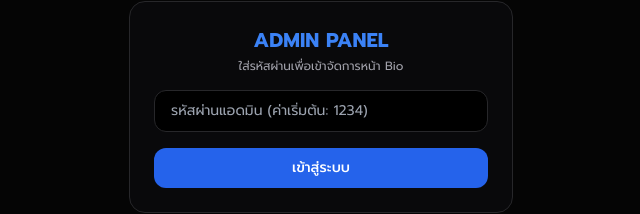
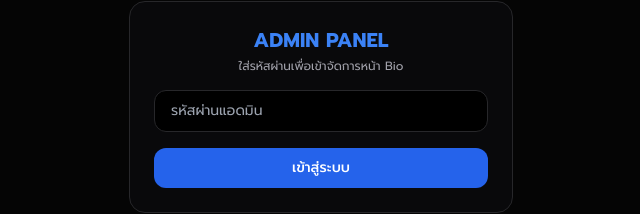
Before and after one commit to MYSTICEXPLOIT99/dexter-bio, a plain HTML site: page admin.html in a window 1280 px wide. Shown: the part 111-325 px from the top of the page, without its empty margins (319-959 px from the left). Drawn offline with nearby package versions, Linux system fonts and the light colour scheme.

Commit message:
Update admin.html

```diff
--- a/admin.html
+++ b/admin.html
@@ -19,7 +19,7 @@
             <h1 class="text-xl font-bold text-blue-500">ADMIN PANEL</h1>
             <p class="text-xs text-zinc-400">ใส่รหัสผ่านเพื่อเข้าจัดการหน้า Bio</p>
         </div>
-        <input type="password" id="loginPass" placeholder="รหัสผ่านแอดมิน (ค่าเริ่มต้น: 1234)"
+        <input type="password" id="loginPass" placeholder="รหัสผ่านแอดมิน"
                onkeypress="if(event.key==='Enter') login()"
                class="w-full bg-black border border-zinc-800 rounded-xl px-4 py-2.5 text-sm focus:border-blue-500 outline-none">
         <button onclick="login()" class="w-full py-2.5 bg-blue-600 hover:bg-blue-500 rounded-xl font-medium text-sm transition">
```
